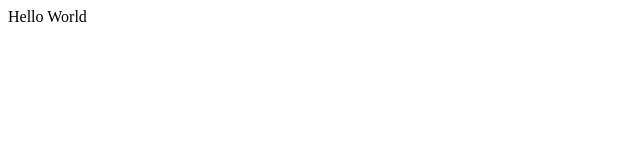
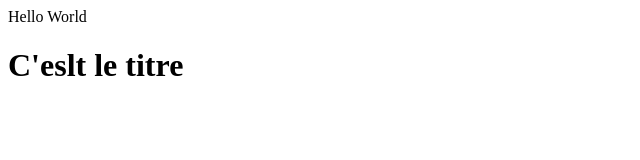
Before and after one commit to kouamen/TestGit, a plain HTML site: page index.html in a window 1280 px wide. Shown: the whole page, without its empty margins (0-640 px from the left). Drawn offline with Linux system fonts and the light colour scheme.

Commit message:
Update index.html

```diff
--- a/index.html
+++ b/index.html
@@ -4,5 +4,6 @@
   </head>
   <body>
      <p> Hello World </p>
+    <h1> C'eslt le titre </h1>
   </body>
 </html>
```
